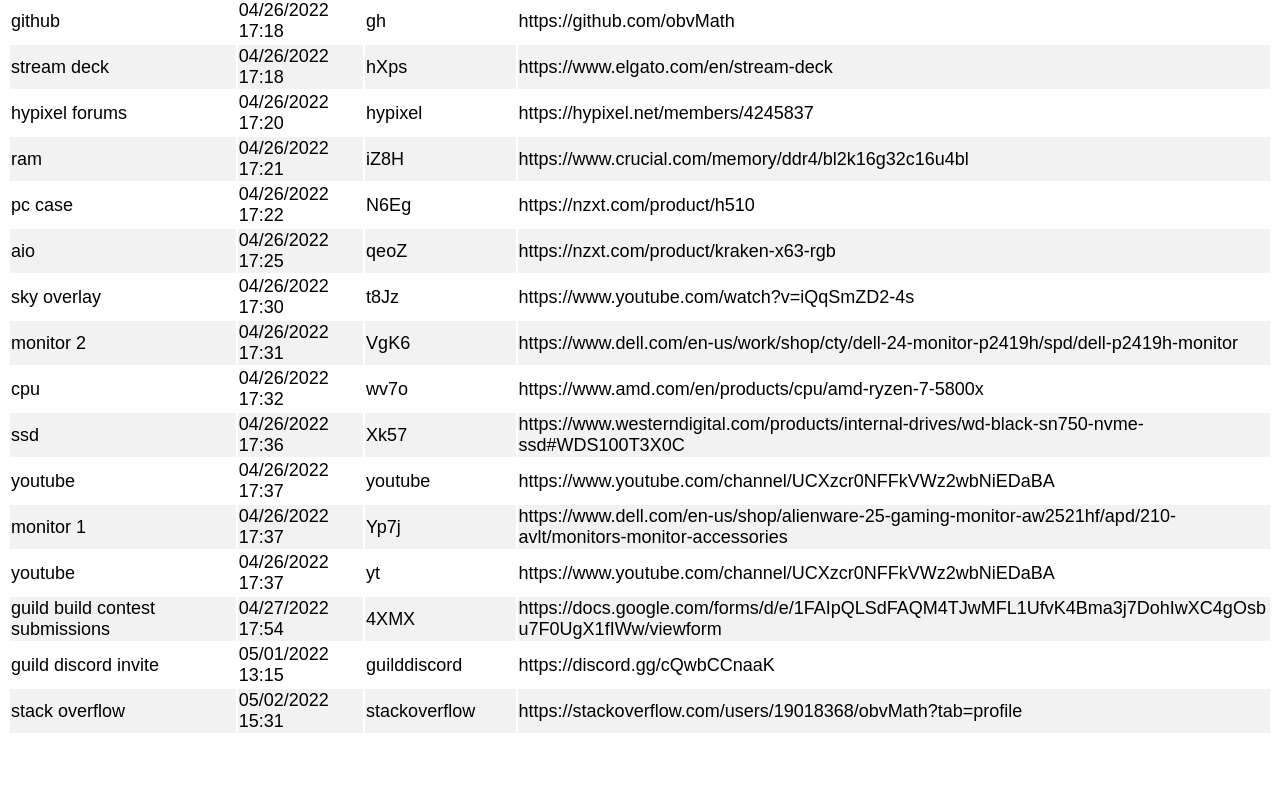
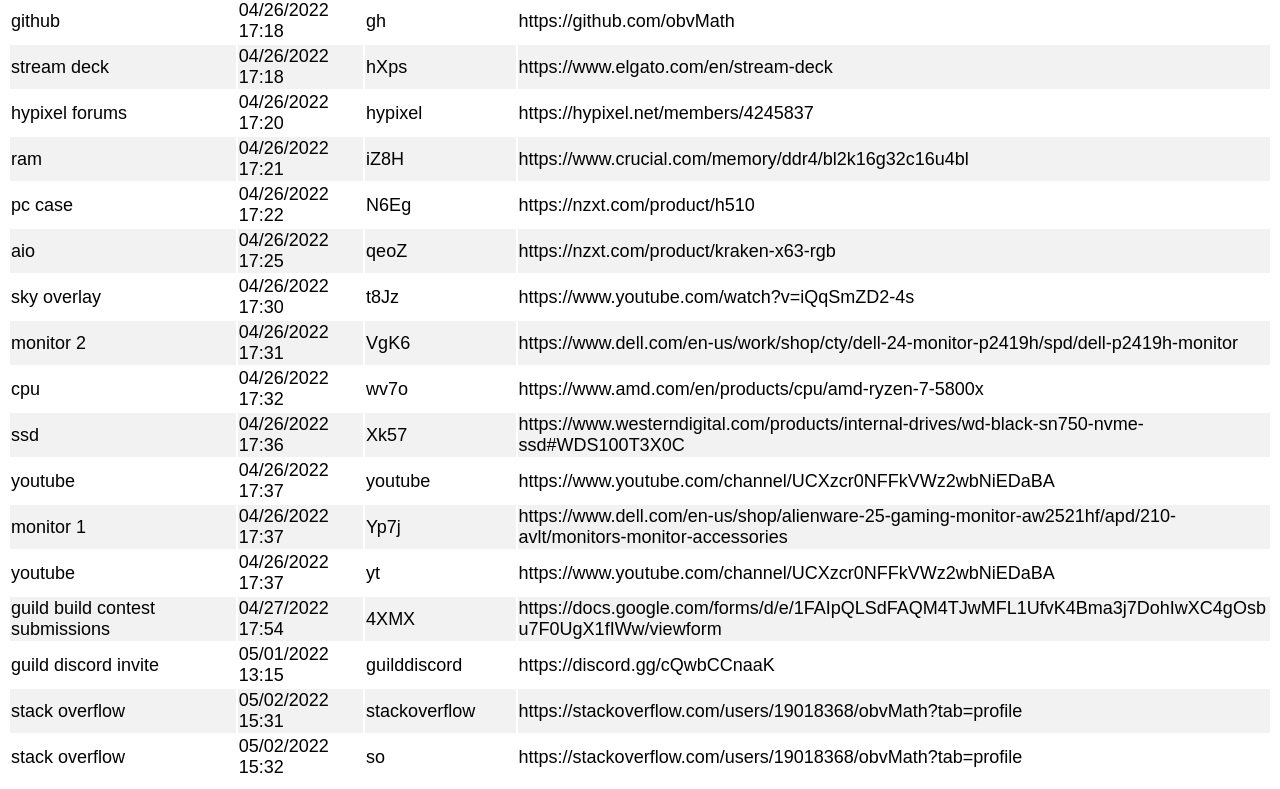
Before and after one commit to obvMath/l.obvMath.com, a plain HTML site: page links/index.html in a window 1280 px wide. Shown: the part 468-1257 px from the top of the page. Before the commit the page ends 1211 px from the top, so only its background shows below. Drawn offline with Linux system fonts and the light colour scheme.

Commit message:
Added https://x.obvMath.com/so

```diff
--- a/links/index.html
+++ b/links/index.html
@@ -184,3 +184,9 @@
             <td>stackoverflow</td>
             <td><a href="https://stackoverflow.com/users/19018368/obvMath?tab=profile" target="_blank">https://stackoverflow.com/users/19018368/obvMath?tab=profile</a></td>
         </tr>
+        <tr>
+            <td>stack overflow</td>
+            <td>05/02/2022 15:32</td>
+            <td>so</td>
+            <td><a href="https://stackoverflow.com/users/19018368/obvMath?tab=profile" target="_blank">https://stackoverflow.com/users/19018368/obvMath?tab=profile</a></td>
+        </tr>
```
Also changed, not shown: so/index.html (added, +1 -0 lines).
